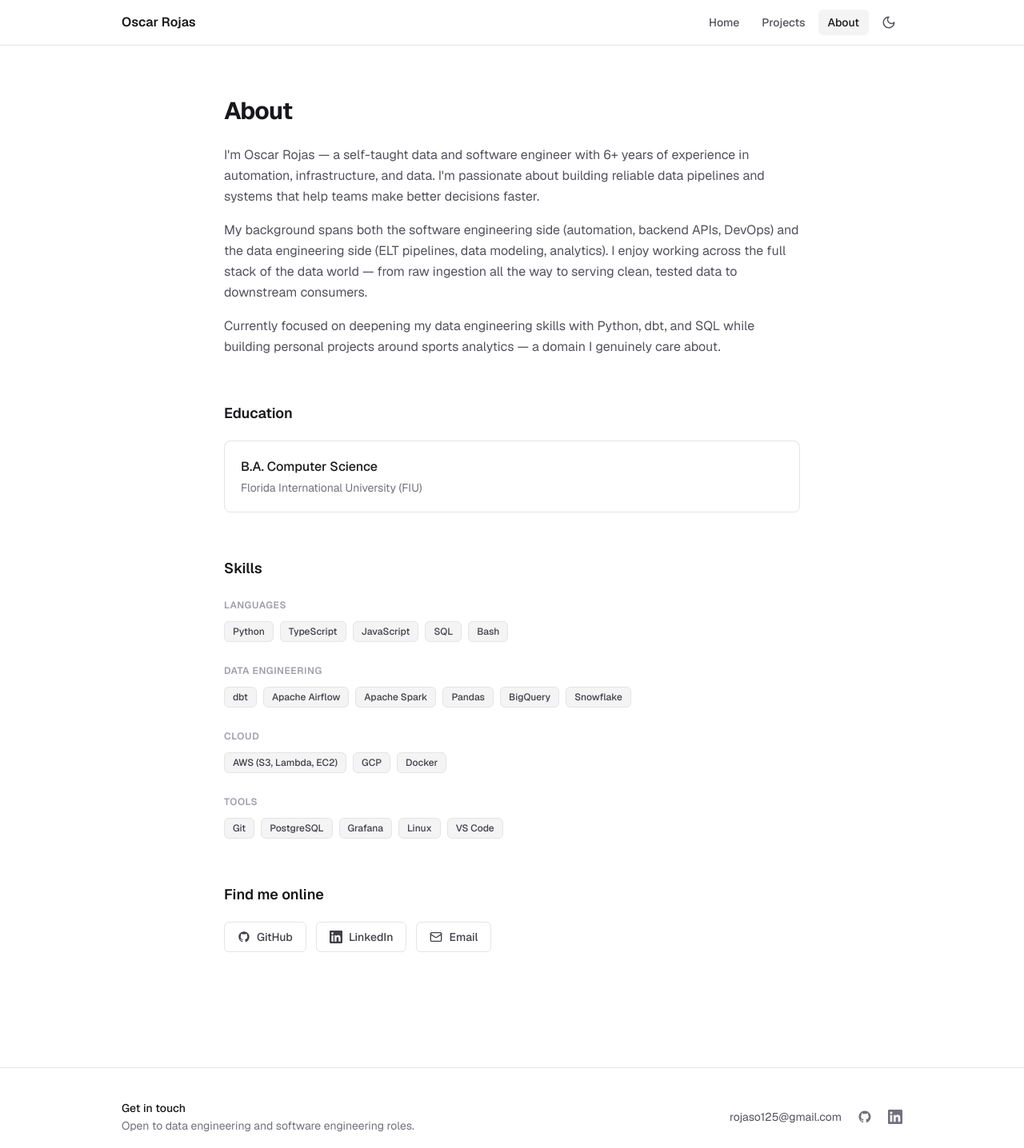
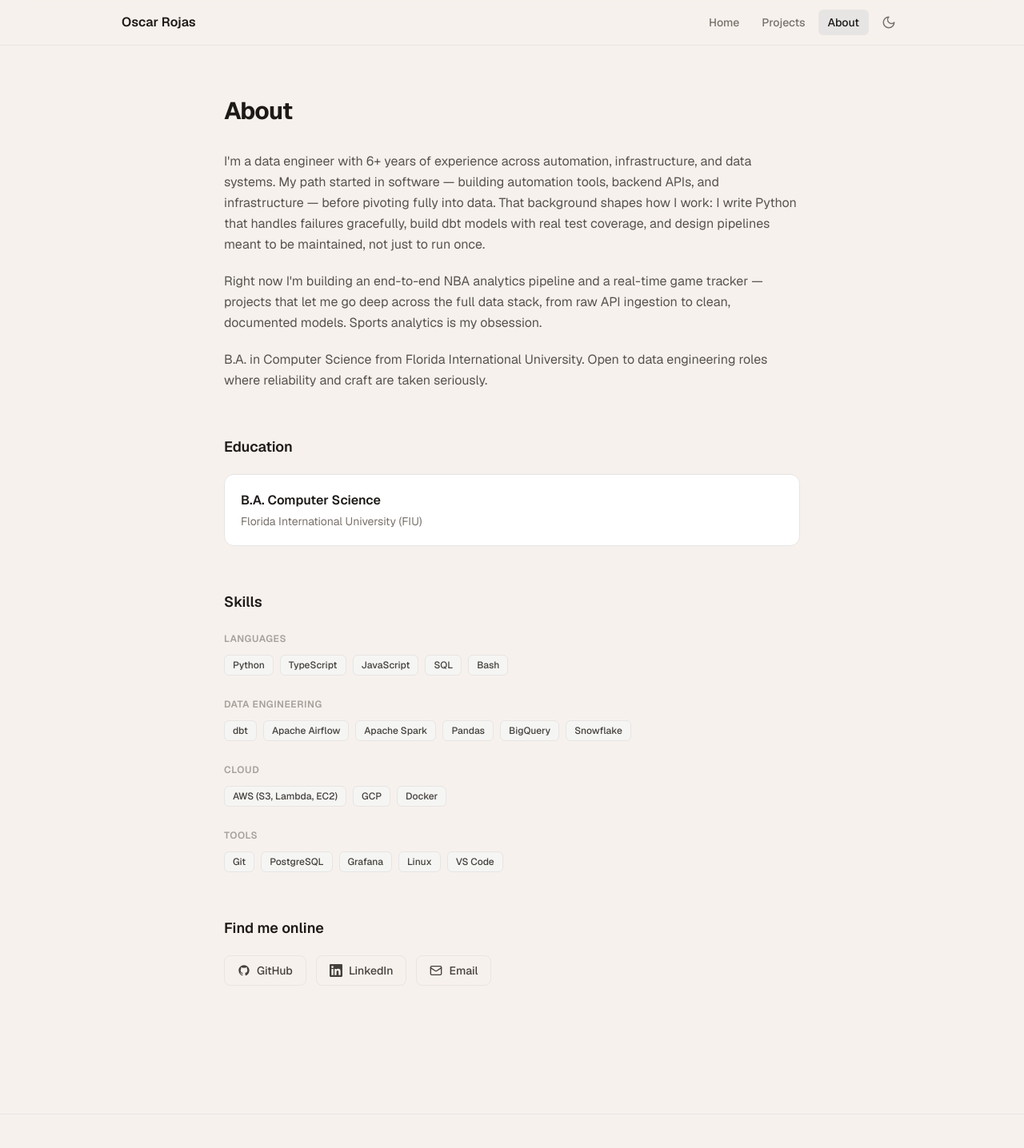
Before and after one commit to orojas119/oscarrojas-portfolio, a Next.js app: page /about in a window 1280 px wide. Shown: the top 1436 px of the page at 80% size. Built offline with nearby package versions, Linux system fonts and the light colour scheme.

Commit message:
Redesign theme to warm cream/stone palette with amber accent; update bio
Co-Authored-By: Claude Sonnet 4.6 <noreply@anthropic.com>

```diff
--- a/app/about/page.tsx
+++ b/app/about/page.tsx
@@ -3,7 +3,7 @@ import type { Metadata } from "next";
 export const metadata: Metadata = {
   title: "About — Oscar Rojas",
   description:
-    "About Oscar Rojas, a data engineer and software engineer with 6+ years in automation, infrastructure, and data.",
+    "About Oscar Rojas, a data engineer with 6+ years in automation, infrastructure, and data.",
 };
 
 const skills: Record<string, string[]> = {
@@ -25,35 +25,37 @@ export default function AboutPage() {
     <div className="max-w-3xl mx-auto px-4 sm:px-6 py-16">
       {/* Bio */}
       <div className="mb-14">
-        <h1 className="text-3xl font-bold tracking-tight text-zinc-900 dark:text-zinc-50 mb-6">
+        <h1 className="text-3xl font-bold tracking-tight text-stone-900 dark:text-[#f7f1ed] mb-8">
           About
         </h1>
-        <div className="space-y-4 text-zinc-600 dark:text-zinc-400 leading-relaxed text-sm sm:text-base">
+        <div className="space-y-5 text-stone-600 dark:text-stone-400 leading-relaxed text-base">
           <p>
-            I&apos;m Oscar Rojas — a self-taught data and software engineer with 6+ years of experience
-            in automation, infrastructure, and data. I&apos;m passionate about building reliable data
-            pipelines and systems that help teams make better decisions faster.
+            I&apos;m a data engineer with 6+ years of experience across automation, infrastructure,
+            and data systems. My path started in software — building automation tools, backend APIs,
+            and infrastructure — before pivoting fully into data. That background shapes how I work:
+            I write Python that handles failures gracefully, build dbt models with real test
+            coverage, and design pipelines meant to be maintained, not just to run once.
           </p>
           <p>
-            My background spans both the software engineering side (automation, backend APIs,
-            DevOps) and the data engineering side (ELT pipelines, data modeling, analytics). I
-            enjoy working across the full stack of the data world — from raw ingestion all the way
-            to serving clean, tested data to downstream consumers.
+            Right now I&apos;m building an end-to-end NBA analytics pipeline and a real-time game
+            tracker — projects that let me go deep across the full data stack, from raw API
+            ingestion to clean, documented models. Sports analytics is my obsession.
           </p>
           <p>
-            Currently focused on deepening my data engineering skills with Python, dbt, and SQL
-            while building personal projects around sports analytics — a domain I genuinely care
-            about.
+            B.A. in Computer Science from Florida International University. Open to data engineering
+            roles where reliability and craft are taken seriously.
           </p>
         </div>
       </div>
 
       {/* Education */}
       <section className="mb-14">
-        <h2 className="text-lg font-semibold text-zinc-900 dark:text-zinc-50 mb-5">Education</h2>
-        <div className="border border-zinc-200 dark:border-zinc-800 rounded-lg p-5">
-          <p className="font-medium text-zinc-900 dark:text-zinc-50">B.A. Computer Science</p>
-          <p className="text-sm text-zinc-500 dark:text-zinc-400 mt-1">
+        <h2 className="text-lg font-semibold text-stone-900 dark:text-[#f7f1ed] mb-5">
+          Education
+        </h2>
+        <div className="border border-stone-200 dark:border-stone-700 rounded-xl p-5 bg-white dark:bg-stone-800">
+          <p className="font-semibold text-stone-900 dark:text-[#f7f1ed]">B.A. Computer Science</p>
+          <p className="text-sm text-stone-500 dark:text-stone-400 mt-1">
             Florida International University (FIU)
           </p>
         </div>
@@ -61,18 +63,18 @@ export default function AboutPage() {
 
       {/* Skills */}
       <section className="mb-14">
-        <h2 className="text-lg font-semibold text-zinc-900 dark:text-zinc-50 mb-6">Skills</h2>
+        <h2 className="text-lg font-semibold text-stone-900 dark:text-[#f7f1ed] mb-6">Skills</h2>
         <div className="space-y-7">
           {Object.entries(skills).map(([category, items]) => (
             <div key={category}>
-              <h3 className="text-xs font-semibold text-zinc-400 dark:text-zinc-500 uppercase tracking-wider mb-3">
+              <h3 className="text-xs font-semibold text-stone-400 dark:text-stone-500 uppercase tracking-wider mb-3">
                 {category}
               </h3>
               <div className="flex flex-wrap gap-2">
                 {items.map((skill) => (
                   <span
                     key={skill}
-                    className="inline-flex items-center px-2.5 py-1 rounded-md text-xs font-medium bg-zinc-100 dark:bg-zinc-800 text-zinc-700 dark:text-zinc-300 border border-zinc-200 dark:border-zinc-700"
+                    className="inline-flex items-center px-2.5 py-1 rounded-md text-xs font-medium bg-stone-100 dark:bg-stone-800 text-stone-700 dark:text-stone-300 border border-stone-200 dark:border-stone-700"
                   >
                     {skill}
                   </span>
@@ -85,23 +87,17 @@ export default function AboutPage() {
 
       {/* Links */}
       <section>
-        <h2 className="text-lg font-semibold text-zinc-900 dark:text-zinc-50 mb-5">
+        <h2 className="text-lg font-semibold text-stone-900 dark:text-[#f7f1ed] mb-5">
           Find me online
         </h2>
         <div className="flex flex-wrap gap-3">
           <a
-            href="https://github.com/orojas12"
+            href="https://github.com/orojas119"
             target="_blank"
             rel="noopener noreferrer"
-            className="flex items-center gap-2 px-4 py-2 rounded-md border border-zinc-200 dark:border-zinc-700 text-sm font-medium text-zinc-700 dark:text-zinc-300 hover:bg-zinc-50 dark:hover:bg-zinc-800 transition-colors"
+            className="flex items-center gap-2 px-4 py-2 rounded-lg border border-stone-200 dark:border-stone-700 text-sm font-medium text-stone-700 dark:text-stone-300 hover:bg-stone-200/60 dark:hover:bg-stone-800 transition-colors"
           >
-            <svg
-              xmlns="http://www.w3.org/2000/svg"
-              width="16"
-              height="16"
-              viewBox="0 0 24 24"
-              fill="currentColor"
-            >
+            <svg xmlns="http://www.w3.org/2000/svg" width="16" height="16" viewBox="0 0 24 24" fill="currentColor">
               <path d="M12 2C6.477 2 2 6.477 2 12c0 4.42 2.865 8.17 6.839 9.49.5.092.682-.217.682-.482 0-.237-.008-.866-.013-1.7-2.782.603-3.369-1.34-3.369-1.34-.454-1.156-1.11-1.463-1.11-1.463-.908-.62.069-.608.069-.608 1.003.07 1.531 1.03 1.531 1.03.892 1.529 2.341 1.087 2.91.831.092-.646.35-1.086.636-1.336-2.22-.253-4.555-1.11-4.555-4.943 0-1.091.39-1.984 1.029-2.683-.103-.253-.446-1.27.098-2.647 0 0 .84-.269 2.75 1.025A9.578 9.578 0 0 1 12 6.836c.85.004 1.705.114 2.504.336 1.909-1.294 2.747-1.025 2.747-1.025.546 1.377.202 2.394.1 2.647.64.699 1.028 1.592 1.028 2.683 0 3.842-2.339 4.687-4.566 4.935.359.309.678.919.678 1.852 0 1.336-.012 2.415-.012 2.743 0 .267.18.578.688.48C19.138 20.167 22 16.418 22 12c0-5.523-4.477-10-10-10z" />
             </svg>
             GitHub
@@ -110,34 +106,18 @@ export default function AboutPage() {
             href="https://linkedin.com/in/oscar-rojas"
             target="_blank"
             rel="noopener noreferrer"
-            className="flex items-center gap-2 px-4 py-2 rounded-md border border-zinc-200 dark:border-zinc-700 text-sm font-medium text-zinc-700 dark:text-zinc-300 hover:bg-zinc-50 dark:hover:bg-zinc-800 transition-colors"
+            className="flex items-center gap-2 px-4 py-2 rounded-lg border border-stone-200 dark:border-stone-700 text-sm font-medium text-stone-700 dark:text-stone-300 hover:bg-stone-200/60 dark:hover:bg-stone-800 transition-colors"
           >
-            <svg
-              xmlns="http://www.w3.org/2000/svg"
-              width="16"
-              height="16"
-              viewBox="0 0 24 24"
-              fill="currentColor"
-            >
+            <svg xmlns="http://www.w3.org/2000/svg" width="16" height="16" viewBox="0 0 24 24" fill="currentColor">
               <path d="M20.447 20.452h-3.554v-5.569c0-1.328-.027-3.037-1.852-3.037-1.853 0-2.136 1.445-2.136 2.939v5.667H9.351V9h3.414v1.561h.046c.477-.9 1.637-1.85 3.37-1.85 3.601 0 4.267 2.37 4.267 5.455v6.286zM5.337 7.433a2.062 2.062 0 0 1-2.063-2.065 2.064 2.064 0 1 1 2.063 2.065zm1.782 13.019H3.555V9h3.564v11.452zM22.225 0H1.771C.792 0 0 .774 0 1.729v20.542C0 23.227.792 24 1.771 24h20.451C23.2 24 24 23.227 24 22.271V1.729C24 .774 23.2 0 22.222 0h.003z" />
             </svg>
             LinkedIn
           </a>
           <a
             href="mailto:rojaso125@gmail.com"
-            className="flex items-center gap-2 px-4 py-2 rounded-md border border-zinc-200 dark:border-zinc-700 text-sm font-medium text-zinc-700 dark:text-zinc-300 hover:bg-zinc-50 dark:hover:bg-zinc-800 transition-colors"
+            className="flex items-center gap-2 px-4 py-2 rounded-lg border border-stone-200 dark:border-stone-700 text-sm font-medium text-stone-700 dark:text-stone-300 hover:bg-stone-200/60 dark:hover:bg-stone-800 transition-colors"
           >
-            <svg
-              xmlns="http://www.w3.org/2000/svg"
-              width="16"
-              height="16"
-              viewBox="0 0 24 24"
-              fill="none"
-              stroke="currentColor"
-              strokeWidth="2"
-              strokeLinecap="round"
-              strokeLinejoin="round"
-            >
+            <svg xmlns="http://www.w3.org/2000/svg" width="16" height="16" viewBox="0 0 24 24" fill="none" stroke="currentColor" strokeWidth="2" strokeLinecap="round" strokeLinejoin="round">
               <rect width="20" height="16" x="2" y="4" rx="2" />
               <path d="m22 7-8.97 5.7a1.94 1.94 0 0 1-2.06 0L2 7" />
             </svg>
--- a/app/globals.css
+++ b/app/globals.css
@@ -2,13 +2,13 @@
 @custom-variant dark (&:where(.dark, .dark *));
 
 :root {
-  --background: #ffffff;
-  --foreground: #09090b;
+  --background: #f7f1ed;
+  --foreground: #1c1917;
 }
 
 .dark {
-  --background: #09090b;
-  --foreground: #fafafa;
+  --background: #1c1917;
+  --foreground: #f7f1ed;
 }
 
 @theme inline {
--- a/app/layout.tsx
+++ b/app/layout.tsx
@@ -32,7 +32,7 @@ export default function RootLayout({
       className={`${geistSans.variable} ${geistMono.variable}`}
       suppressHydrationWarning
     >
-      <body className="min-h-screen flex flex-col bg-white dark:bg-zinc-950 text-zinc-900 dark:text-zinc-50 antialiased">
+      <body className="min-h-screen flex flex-col bg-[#f7f1ed] dark:bg-stone-900 text-stone-900 dark:text-[#f7f1ed] antialiased">
         <ThemeProvider>
           <Header />
           <main className="flex-1">{children}</main>
--- a/app/page.tsx
+++ b/app/page.tsx
@@ -8,28 +8,28 @@ export default function HomePage() {
   return (
     <div className="max-w-5xl mx-auto px-4 sm:px-6">
       {/* Hero */}
-      <section className="py-20 sm:py-28">
-        <div className="max-w-2xl">
-          <h1 className="text-4xl sm:text-5xl font-bold tracking-tight text-zinc-900 dark:text-zinc-50 mb-4">
+      <section className="py-24 sm:py-32">
+        <div className="max-w-3xl">
+          <p className="text-xs font-semibold text-amber-600 dark:text-amber-400 tracking-widest uppercase mb-5">
+            Data Engineer
+          </p>
+          <h1 className="text-5xl sm:text-6xl lg:text-7xl font-bold tracking-tight text-stone-900 dark:text-[#f7f1ed] mb-6 leading-[1.05]">
             Oscar Rojas
           </h1>
-          <p className="text-lg sm:text-xl text-indigo-600 dark:text-indigo-400 font-medium mb-5">
-            Data Engineer | Python &bull; dbt &bull; SQL
-          </p>
-          <p className="text-zinc-500 dark:text-zinc-400 leading-relaxed mb-8 text-base sm:text-lg">
-            Self-taught engineer with 6+ years in automation, infrastructure, and data. I build
-            pipelines that move, transform, and make sense of data at scale.
+          <p className="text-lg sm:text-xl text-stone-500 dark:text-stone-400 leading-relaxed mb-10 max-w-2xl">
+            Data engineer with roots in software and infrastructure. I build pipelines
+            that ingest reliably, transform cleanly, and serve data your team can trust.
           </p>
           <div className="flex flex-wrap gap-3">
             <Link
               href="/projects"
-              className="px-4 py-2 rounded-md bg-zinc-900 dark:bg-zinc-50 text-white dark:text-zinc-900 text-sm font-medium hover:bg-zinc-700 dark:hover:bg-zinc-200 transition-colors"
+              className="px-5 py-2.5 rounded-lg bg-stone-900 dark:bg-[#f7f1ed] text-white dark:text-stone-900 text-sm font-semibold hover:bg-stone-700 dark:hover:bg-stone-200 transition-colors"
             >
-              View all projects
+              View projects
             </Link>
             <Link
               href="/about"
-              className="px-4 py-2 rounded-md border border-zinc-200 dark:border-zinc-700 text-zinc-700 dark:text-zinc-300 text-sm font-medium hover:bg-zinc-50 dark:hover:bg-zinc-800 transition-colors"
+              className="px-5 py-2.5 rounded-lg border border-stone-300 dark:border-stone-700 text-stone-700 dark:text-stone-300 text-sm font-semibold hover:bg-stone-200/60 dark:hover:bg-stone-800 transition-colors"
             >
               About me
             </Link>
@@ -38,33 +38,33 @@ export default function HomePage() {
       </section>
 
       {/* Quick stats */}
-      <section className="pb-16 border-b border-zinc-100 dark:border-zinc-800">
-        <div className="flex flex-wrap gap-10">
+      <section className="pb-16 border-b border-stone-200 dark:border-stone-800">
+        <div className="flex flex-wrap gap-12">
           <div>
-            <p className="text-2xl font-bold text-zinc-900 dark:text-zinc-50">2</p>
-            <p className="text-sm text-zinc-500 dark:text-zinc-400 mt-0.5">Shipped projects</p>
+            <p className="text-3xl font-bold text-stone-900 dark:text-[#f7f1ed]">2</p>
+            <p className="text-sm text-stone-500 dark:text-stone-400 mt-1">Shipped projects</p>
           </div>
           <div>
             <a
-              href="https://github.com/orojas12"
+              href="https://github.com/orojas119"
               target="_blank"
               rel="noopener noreferrer"
-              className="text-2xl font-bold text-zinc-900 dark:text-zinc-50 hover:text-indigo-600 dark:hover:text-indigo-400 transition-colors"
+              className="text-3xl font-bold text-stone-900 dark:text-[#f7f1ed] hover:text-amber-600 dark:hover:text-amber-400 transition-colors"
             >
               GitHub
             </a>
-            <p className="text-sm text-zinc-500 dark:text-zinc-400 mt-0.5">@orojas12</p>
+            <p className="text-sm text-stone-500 dark:text-stone-400 mt-1">@orojas119</p>
           </div>
           <div>
             <a
               href="https://linkedin.com/in/oscar-rojas"
               target="_blank"
               rel="noopener noreferrer"
-              className="text-2xl font-bold text-zinc-900 dark:text-zinc-50 hover:text-indigo-600 dark:hover:text-indigo-400 transition-colors"
+              className="text-3xl font-bold text-stone-900 dark:text-[#f7f1ed] hover:text-amber-600 dark:hover:text-amber-400 transition-colors"
             >
               LinkedIn
             </a>
-            <p className="text-sm text-zinc-500 dark:text-zinc-400 mt-0.5">Connect with me</p>
+            <p className="text-sm text-stone-500 dark:text-stone-400 mt-1">Connect with me</p>
           </div>
         </div>
       </section>
@@ -72,12 +72,12 @@ export default function HomePage() {
       {/* Featured projects */}
       <section className="py-16">
         <div className="flex items-center justify-between mb-8">
-          <h2 className="text-xl font-semibold text-zinc-900 dark:text-zinc-50">
+          <h2 className="text-xl font-semibold text-stone-900 dark:text-[#f7f1ed]">
             Featured Projects
           </h2>
           <Link
             href="/projects"
-            className="text-sm text-zinc-500 dark:text-zinc-400 hover:text-zinc-900 dark:hover:text-zinc-50 transition-colors"
+            className="text-sm text-stone-500 dark:text-stone-400 hover:text-stone-900 dark:hover:text-[#f7f1ed] transition-colors"
           >
             View all &rarr;
           </Link>
--- a/app/projects/page.tsx
+++ b/app/projects/page.tsx
@@ -11,10 +11,10 @@ export default function ProjectsPage() {
   return (
     <div className="max-w-5xl mx-auto px-4 sm:px-6 py-16">
       <div className="mb-10">
-        <h1 className="text-3xl font-bold tracking-tight text-zinc-900 dark:text-zinc-50 mb-3">
+        <h1 className="text-3xl font-bold tracking-tight text-stone-900 dark:text-[#f7f1ed] mb-3">
           Projects
         </h1>
-        <p className="text-zinc-500 dark:text-zinc-400">
+        <p className="text-stone-500 dark:text-stone-400">
           A collection of data engineering and software projects I&apos;ve built.
         </p>
       </div>
--- a/components/Footer.tsx
+++ b/components/Footer.tsx
@@ -1,35 +1,31 @@
 export function Footer() {
   return (
-    <footer className="border-t border-zinc-200 dark:border-zinc-800 mt-20">
+    <footer className="border-t border-stone-200 dark:border-stone-800 mt-24">
       <div className="max-w-5xl mx-auto px-4 sm:px-6 py-10">
         <div className="flex flex-col sm:flex-row items-start sm:items-center justify-between gap-6">
           <div>
-            <p className="text-sm font-medium text-zinc-900 dark:text-zinc-50">Get in touch</p>
-            <p className="text-sm text-zinc-500 dark:text-zinc-400 mt-0.5">
+            <p className="text-sm font-semibold text-stone-900 dark:text-[#f7f1ed]">
+              Let&apos;s build something together.
+            </p>
+            <p className="text-sm text-stone-500 dark:text-stone-400 mt-0.5">
               Open to data engineering and software engineering roles.
             </p>
           </div>
           <div className="flex items-center gap-5">
             <a
               href="mailto:rojaso125@gmail.com"
-              className="text-sm text-zinc-600 dark:text-zinc-400 hover:text-zinc-900 dark:hover:text-zinc-50 transition-colors"
+              className="text-sm text-stone-600 dark:text-stone-400 hover:text-stone-900 dark:hover:text-[#f7f1ed] transition-colors"
             >
               rojaso125@gmail.com
             </a>
             <a
-              href="https://github.com/orojas12"
+              href="https://github.com/orojas119"
               target="_blank"
               rel="noopener noreferrer"
-              className="text-zinc-500 dark:text-zinc-400 hover:text-zinc-900 dark:hover:text-zinc-50 transition-colors"
+              className="text-stone-500 dark:text-stone-400 hover:text-stone-900 dark:hover:text-[#f7f1ed] transition-colors"
               aria-label="GitHub"
             >
-              <svg
-                xmlns="http://www.w3.org/2000/svg"
-                width="18"
-                height="18"
-                viewBox="0 0 24 24"
-                fill="currentColor"
-              >
+              <svg xmlns="http://www.w3.org/2000/svg" width="18" height="18" viewBox="0 0 24 24" fill="currentColor">
                 <path d="M12 2C6.477 2 2 6.477 2 12c0 4.42 2.865 8.17 6.839 9.49.5.092.682-.217.682-.482 0-.237-.008-.866-.013-1.7-2.782.603-3.369-1.34-3.369-1.34-.454-1.156-1.11-1.463-1.11-1.463-.908-.62.069-.608.069-.608 1.003.07 1.531 1.03 1.531 1.03.892 1.529 2.341 1.087 2.91.831.092-.646.35-1.086.636-1.336-2.22-.253-4.555-1.11-4.555-4.943 0-1.091.39-1.984 1.029-2.683-.103-.253-.446-1.27.098-2.647 0 0 .84-.269 2.75 1.025A9.578 9.578 0 0 1 12 6.836c.85.004 1.705.114 2.504.336 1.909-1.294 2.747-1.025 2.747-1.025.546 1.377.202 2.394.1 2.647.64.699 1.028 1.592 1.028 2.683 0 3.842-2.339 4.687-4.566 4.935.359.309.678.919.678 1.852 0 1.336-.012 2.415-.012 2.743 0 .267.18.578.688.48C19.138 20.167 22 16.418 22 12c0-5.523-4.477-10-10-10z" />
               </svg>
             </a>
@@ -37,23 +33,17 @@ export function Footer() {
               href="https://linkedin.com/in/oscar-rojas"
               target="_blank"
               rel="noopener noreferrer"
-              className="text-zinc-500 dark:text-zinc-400 hover:text-zinc-900 dark:hover:text-zinc-50 transition-colors"
+              className="text-stone-500 dark:text-stone-400 hover:text-stone-900 dark:hover:text-[#f7f1ed] transition-colors"
               aria-label="LinkedIn"
             >
-              <svg
-                xmlns="http://www.w3.org/2000/svg"
-                width="18"
-                height="18"
-                viewBox="0 0 24 24"
-                fill="currentColor"
-              >
+              <svg xmlns="http://www.w3.org/2000/svg" width="18" height="18" viewBox="0 0 24 24" fill="currentColor">
                 <path d="M20.447 20.452h-3.554v-5.569c0-1.328-.027-3.037-1.852-3.037-1.853 0-2.136 1.445-2.136 2.939v5.667H9.351V9h3.414v1.561h.046c.477-.9 1.637-1.85 3.37-1.85 3.601 0 4.267 2.37 4.267 5.455v6.286zM5.337 7.433a2.062 2.062 0 0 1-2.063-2.065 2.064 2.064 0 1 1 2.063 2.065zm1.782 13.019H3.555V9h3.564v11.452zM22.225 0H1.771C.792 0 0 .774 0 1.729v20.542C0 23.227.792 24 1.771 24h20.451C23.2 24 24 23.227 24 22.271V1.729C24 .774 23.2 0 22.222 0h.003z" />
               </svg>
             </a>
           </div>
         </div>
-        <div className="mt-8 pt-6 border-t border-zinc-100 dark:border-zinc-900">
-          <p className="text-xs text-zinc-400 dark:text-zinc-600 text-center">
+        <div className="mt-8 pt-6 border-t border-stone-100 dark:border-stone-800/60">
+          <p className="text-xs text-stone-400 dark:text-stone-600 text-center">
             &copy; {new Date().getFullYear()} Oscar Rojas. Built with Next.js and Tailwind CSS.
           </p>
         </div>
--- a/components/Header.tsx
+++ b/components/Header.tsx
@@ -13,11 +13,11 @@ export function Header() {
   const pathname = usePathname();
 
   return (
-    <header className="sticky top-0 z-50 border-b border-zinc-200 dark:border-zinc-800 bg-white/90 dark:bg-zinc-950/90 backdrop-blur-md">
+    <header className="sticky top-0 z-50 border-b border-stone-200 dark:border-stone-800 bg-[#f7f1ed]/90 dark:bg-stone-900/90 backdrop-blur-md">
       <div className="max-w-5xl mx-auto px-4 sm:px-6 h-14 flex items-center justify-between">
         <Link
           href="/"
-          className="font-semibold text-zinc-900 dark:text-zinc-50 hover:text-zinc-600 dark:hover:text-zinc-300 transition-colors"
+          className="font-semibold text-stone-900 dark:text-[#f7f1ed] hover:text-stone-600 dark:hover:text-stone-300 transition-colors"
         >
           Oscar Rojas
         </Link>
@@ -28,8 +28,8 @@ export function Header() {
               href={link.href}
               className={`px-3 py-1.5 rounded-md text-sm font-medium transition-colors ${
                 pathname === link.href
-                  ? "text-zinc-900 dark:text-zinc-50 bg-zinc-100 dark:bg-zinc-800"
-                  : "text-zinc-600 dark:text-zinc-400 hover:text-zinc-900 dark:hover:text-zinc-50 hover:bg-zinc-50 dark:hover:bg-zinc-800/50"
+                  ? "text-stone-900 dark:text-[#f7f1ed] bg-stone-200 dark:bg-stone-800"
+                  : "text-stone-500 dark:text-stone-400 hover:text-stone-900 dark:hover:text-[#f7f1ed] hover:bg-stone-200/60 dark:hover:bg-stone-800/60"
               }`}
             >
               {link.label}
--- a/components/TechBadge.tsx
+++ b/components/TechBadge.tsx
@@ -4,7 +4,7 @@ interface TechBadgeProps {
 
 export function TechBadge({ label }: TechBadgeProps) {
   return (
-    <span className="inline-flex items-center px-2.5 py-1 rounded-md text-xs font-medium bg-zinc-100 dark:bg-zinc-800 text-zinc-700 dark:text-zinc-300 border border-zinc-200 dark:border-zinc-700">
+    <span className="inline-flex items-center px-2.5 py-1 rounded-md text-xs font-medium bg-stone-100 dark:bg-stone-800 text-stone-700 dark:text-stone-300 border border-stone-200 dark:border-stone-700">
       {label}
     </span>
   );
--- a/components/ThemeToggle.tsx
+++ b/components/ThemeToggle.tsx
@@ -13,7 +13,7 @@ export function ThemeToggle() {
   return (
     <button
       onClick={() => setTheme(theme === "dark" ? "light" : "dark")}
-      className="p-2 rounded-md text-zinc-600 dark:text-zinc-400 hover:bg-zinc-100 dark:hover:bg-zinc-800 transition-colors"
+      className="p-2 rounded-md text-stone-500 dark:text-stone-400 hover:bg-stone-200 dark:hover:bg-stone-800 transition-colors"
       aria-label="Toggle theme"
     >
       {theme === "dark" ? (
```
Also changed, not shown: app/projects/[slug]/page.tsx (+17 -17 lines), components/ProjectCard.tsx (+8 -8 lines).
